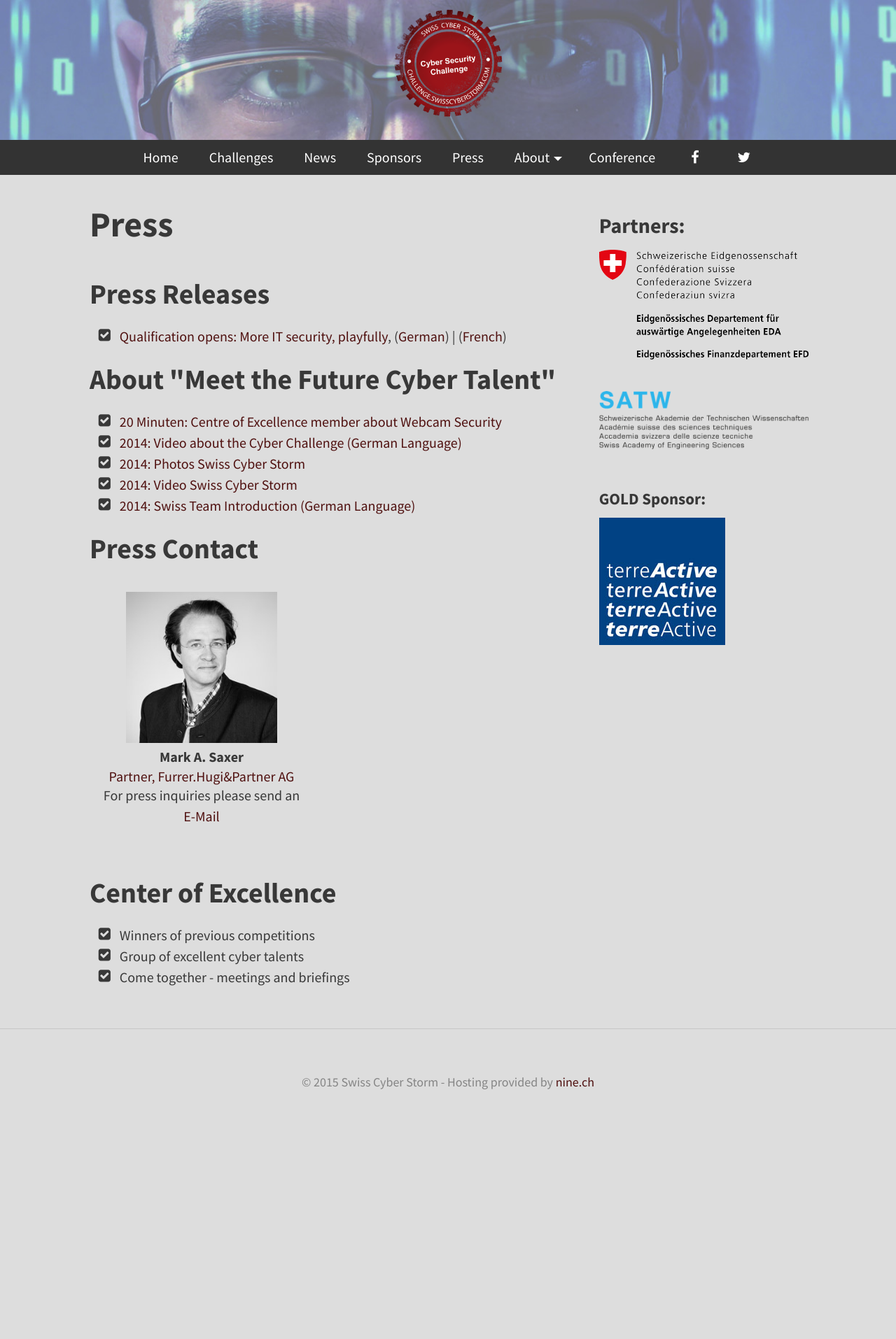
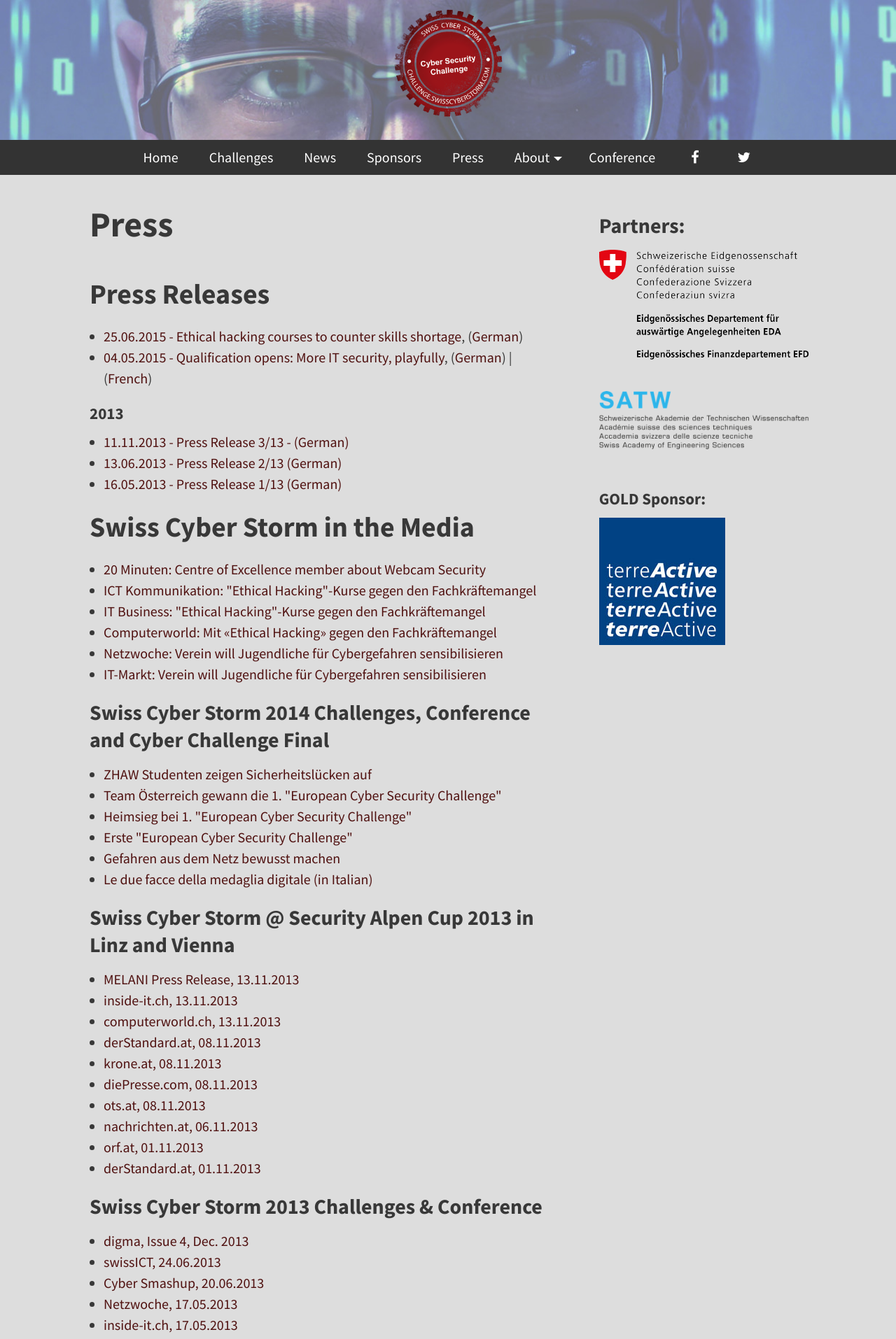
Before and after one commit to cost6/challenge.swisscyberstorm.com, a Jekyll site: the page built from 5-press.md, in a window 1280 px wide. Shown: the top 1914 px of the page at 70% size. Built offline with Jekyll 4.4.1, drawn with Linux system fonts in a browser that asks for light colours; nearby versions of some CDN libraries; before the commit the page ends 1616 px from its top, so only the background shows below that.

Commit message:
Sponsors and press page updates

```diff
--- a/5-press.md
+++ b/5-press.md
@@ -3,26 +3,73 @@
 title: Press
 permalink: /press/
 ---
-
 <h2>Press Releases</h2>
-<ul class="fa-ul">
-<li><i class="fa-li fa fa-check-square"></i><a href="/res/press/Press-Release-Challenge-Start_EN.pdf">Qualification opens: More IT security, playfully</a>, (<a href="/res/press/Press-Release-Challenge-Start_DE.pdf">German</a>) | (<a href="/res/press/Press-Release-Challenge-Start_FR.pdf">French</a>)</li>
+<ul class="ul-bulletlist">
+  <li><a href="/res/press/SCS_MM_Event_Gymnasien_EN_def.pdf">25.06.2015 - Ethical hacking courses to counter skills shortage</a>, (<a href="/res/press/SCS_MM_Event_Gymnasien_DE_def.pdf">German</a>)</li>
+  <li><a href="/res/press/Press-Release-Challenge-Start_EN.pdf">04.05.2015 - Qualification opens: More IT security, playfully</a>, (<a href="/res/press/Press-Release-Challenge-Start_DE.pdf">German</a>) | (<a href="/res/press/Press-Release-Challenge-Start_FR.pdf">French</a>)</li>
+</ul>
+<h4>2013</h4>
+<ul class="ul-bulletlist">
+<li><a href="/res/press/alpencup_final_pressemitteilung_final_v2.0.pdf">11.11.2013 - Press Release 3/13 - (German)</a></li>
+<li><a href="/res/press/SCS4_MM_20130613.pdf">13.06.2013 - Press Release 2/13 (German)</a></li>
+<li><a href="/res/press/SCS4_MM_20130516.pdf">16.05.2013 - Press Release 1/13 (German)</a></li>
 </ul>
 
-
-<h2>About "Meet the Future Cyber Talent"</h2>
-<ul class="fa-ul">
-  <li><i class="fa-li fa fa-check-square"></i><a href="http://www.20min.ch/digital/news/story/-Eine-Webcam-laesst-sich-innert-Minuten-knacken--27871932" target="_blank">
+<h2>Swiss Cyber Storm in the Media</h2>
+<ul class="ul-bulletlist">
+  <li><a href="http://www.20min.ch/digital/news/story/-Eine-Webcam-laesst-sich-innert-Minuten-knacken--27871932" target="_blank">
 20 Minuten: Centre of Excellence member about Webcam Security
 </a></li>
-  <li><i class="fa-li fa fa-check-square"></i><a href="http://media.swisscyberstorm.com/2015/" target="_blank">
-2014: Video about the Cyber Challenge (German Language)</a></li>
-  <li><i class="fa-li fa fa-check-square"></i><a href="http://media.swisscyberstorm.com/2014/" target="_blank">
-2014: Photos Swiss Cyber Storm</a></li>
-<li><i class="fa-li fa fa-check-square"></i><a href="http://media.swisscyberstorm.com/2014/Videos/#scs2014_Award.mp4" target="_blank">
-2014: Video Swiss Cyber Storm</a></li>
-<li><i class="fa-li fa fa-check-square"></i><a href="http://media.swisscyberstorm.com/2014/team_2014.mp4" target="_blank">
-2014: Swiss Team Introduction (German Language)</a></li>
+<li><a href="http://ictk.ch/content/ethical-hacking-kurse-gegen-den-fachkr%C3%A4ftemangel" target="_blank">
+ICT Kommunikation: "Ethical Hacking"-Kurse gegen den Fachkräftemangel
+</a></li>
+<li><a href="http://www.itbusiness.ch/news/people-corporate/item/390-%C2%ABethical-hacking%C2%BB-kurse-gegen-den-fachkr%C3%A4ftemangel.html" target="_blank">
+IT Business: "Ethical Hacking"-Kurse gegen den Fachkräftemangel
+</a></li>
+<li><a href="http://www.computerworld.ch/news/security/artikel/mit-ethical-hacking-gegen-den-fachkraeftemangel-68193/" target="_blank">
+Computerworld: Mit «Ethical Hacking» gegen den Fachkräftemangel
+</a></li>
+<li><a href="http://www.netzwoche.ch/de-CH/News/2015/06/25/Verein-will-Jugendliche-fuer-Cyber-Gefahren-sensibilisieren.aspx" target="_blank">
+Netzwoche: Verein will Jugendliche für Cybergefahren sensibilisieren
+</a></li>
+<li><a href="http://www.it-markt.ch/de-CH/News/2015/06/25/Verein-will-Jugendliche-fuer-Cyber-Gefahren-sensibilisieren.aspx" target="_blank">
+IT-Markt: Verein will Jugendliche für Cybergefahren sensibilisieren
+</a></li>
+</ul>
+
+<h3>Swiss Cyber Storm 2014 Challenges, Conference and Cyber Challenge Final</h3>
+<ul class="ul-bulletlist">
+<li><a href="http://engineering.zhaw.ch/de/engineering/ueber-uns/news/newsdetail/news/swiss-cyber-storm-it-security-challenge-zhaw-studenten-zeigen-it-sicherheitsluecken-auf.html" target="_blank">ZHAW Studenten zeigen Sicherheitslücken auf</a></li>
+<li><a href="http://derstandard.at/2000007826365/Team-Oesterreich-gewann-die-1-European-Cyber-Security-Challenge" target="_blank">Team Österreich gewann die 1. "European Cyber Security Challenge"</a></li>
+<li><a href="http://steiermark.orf.at/news/stories/2677849/" target="_blank">Heimsieg bei 1. "European Cyber Security Challenge"</a></li>
+<li><a href="http://www.oe24.at/oesterreich/chronik/steiermark/Erste-European-Cyber-Security-Challenge/164218126" target="_blank">Erste "European Cyber Security Challenge"</a></li>
+<li><a href="http://www.meinbezirk.at/fuerstenfeld/wirtschaft/gefahren-aus-dem-netz-bewusst-machen-d1142196.html" target="_blank">Gefahren aus dem Netz bewusst machen</a></li>
+<li><a href="http://www.rsi.ch/rete-uno/programmi/intrattenimento/la-consulenza/Le-due-facce-della-medaglia-digitale-2803933.html" target="_blank">Le due facce della medaglia digitale (in Italian)</a></li>
+</ul>
+
+<h3>Swiss Cyber Storm @ Security Alpen Cup 2013 in Linz and Vienna</h3>
+
+<ul class="ul-bulletlist">
+<li><a href="http://www.melani.admin.ch/dienstleistungen/archiv/01560/index.html?lang=de">MELANI Press Release, 13.11.2013</a></li>
+<li><a href="http://www.inside-it.ch/articles/34430">inside-it.ch, 13.11.2013</a></li>
+<li><a href="http://www.computerworld.ch/news/kommunikation/artikel/schweiz-schlaegt-oesterreich-bei-it-security-64668/">computerworld.ch, 13.11.2013</a></li>
+<li><a href="http://derstandard.at/1381371281852/Security-Alpen-Cup-geht-an-die-Schweiz">derStandard.at, 08.11.2013</a></li>
+<li><a href="http://www.krone.at/Digital/Schweiz_gewinnt_Hackerbewerb_Security_Alpen_Cu  p-Ergebnis_fix-Story-382094">krone.at, 08.11.2013</a></li>
+<li><a href="http://diepresse.com/home/techscience/internet/sicherheit/1474030/HackerCup_Schweizer-schlagen-Osterreicher-im-Finale">diePresse.com, 08.11.2013</a></li>
+<li><a href="http://www.ots.at/presseaussendung/OTS_20131107_OTS0220/cyber-sicherheitswoche-des-bundesheeres-endet-mit-laenderkampf">ots.at, 08.11.2013</a></li>
+<li><a href="http://www.nachrichten.at/oberoesterreich/Wir-alle-sind-im-Haifischbecken-  Cyber-Space;art4,1232713">nachrichten.at, 06.11.2013</a></li>
+<li><a href="http://ooe.orf.at/news/stories/2612494/">orf.at, 01.11.2013</a></li>
+<li><a href="http://derstandard.at/1381370597201/Cyber-Terror-und-Anonymous-Bundesheer-fischt-nach-jungen-Hackern">derStandard.at, 01.11.2013</a></li>
+</ul>
+
+<h3>Swiss Cyber Storm 2013 Challenges & Conference</h3>
+<ul class="ul-bulletlist">
+<li><a href="http://2014.swisscyberstorm.com/files/2913/8885/0156/digma_2013_4.pdf">digma, Issue 4, Dec. 2013</a></li>
+<li><a href="http://www.swissict.ch/index.php?id=419" target="_blank">swissICT, 24.06.2013</a></li>
+<li><a href="http://cybermashup.com/2013/06/20/swiss-cyber-storm-4-part-1/" target="_blank">Cyber Smashup, 20.06.2013</a></li>
+<li><a href="http://www.netzwoche.ch/de-CH/News/2013/05/17/Cyber-Talente-gesucht.aspx" target="_blank">Netzwoche, 17.05.2013</a></li>
+<li><a href="http://www.inside-it.ch/articles/32550" target="_blank">inside-it.ch, 17.05.2013</a></li>
+<li><a href="http://www.romandie.com/news/n/__Les_TIC_mais_en_toute_securite_Swiss_Cyber_Storm_cherche_les_cyber_talents_de_demain____21160520131640.asp" target="_blank">Romandie, 16.05.2013</a></li>
 </ul>
 
 <h2>Press Contact</h2>
@@ -36,10 +83,3 @@
 E-Mail</a></p>
 </div>
 </div>
-
-<h2>Center of Excellence</h2>
-<ul class="fa-ul">
-  <li><i class="fa-li fa fa-check-square"></i>Winners of previous competitions</li>
-  <li><i class="fa-li fa fa-check-square"></i>Group of excellent cyber talents</li>
-  <li><i class="fa-li fa fa-check-square"></i>Come together - meetings and briefings</li>
-</ul>
--- a/_sass/layouts/_article.scss
+++ b/_sass/layouts/_article.scss
@@ -75,6 +75,10 @@
         }
    }
   .post-content {
+    .ul-bulletlist {
+        list-style: disc outside none;
+        margin-left: 1em;
+    }
     p {
       img {
         float: left;
--- a/dimensions.rb
+++ b/dimensions.rb
@@ -10,7 +10,7 @@
 require 'rmagick'
 require 'yaml'
 
-scaling = {'GOLD' => 1, 'SILVER' => 0.6, 'CHALLENGE+' => 0.6, 'BRONZE' => 0.4, 'CHALLENGE' => 0.4}
+scaling = {'GOLD' => 1, 'SILVER' => 0.6, 'CHALLENGE+' => 0.6, 'BRONZE' => 0.41, 'CHALLENGE' => 0.4}
 cnf = YAML::load(File.open('_data/sponsors.yml.orig'))
 
 
@@ -41,7 +41,7 @@
   if(max_width > biggest_max_width)
     biggest_max_width = max_width
   end
-  item['max-width'] = max_width
+  item['max-width'] = max_width * item['max-width'].to_f
   puts "image-alt: " + item['image-alt'] + ", w: " + width.to_s + ", h: " + height.to_s + ", max_width: " + item['max-width'].to_s
  end
 
@@ -54,7 +54,7 @@
   puts 'Biggest max_width is smaller than 100%! Calculating correction factors...'
 #Apply Correction that smallest image reaches 100% width in its box
   for item in cnf
-    item['max-width'] = (item['max-width'] * (100/biggest_max_width)).to_i.to_s + "%";
+    item['max-width'] = (item['max-width'] * (100/biggest_max_width)).round(2).to_s + "%";
     puts "image-alt: " + item['image-alt'] + ", w: " + width.to_s + ", h: " + height.to_s + ", max_width: " + item['max-width']
   end
 end
```
Also changed, not shown: _data/sponsors.yml (+7 -7 lines), _includes/index.md (+1 -1 lines).
